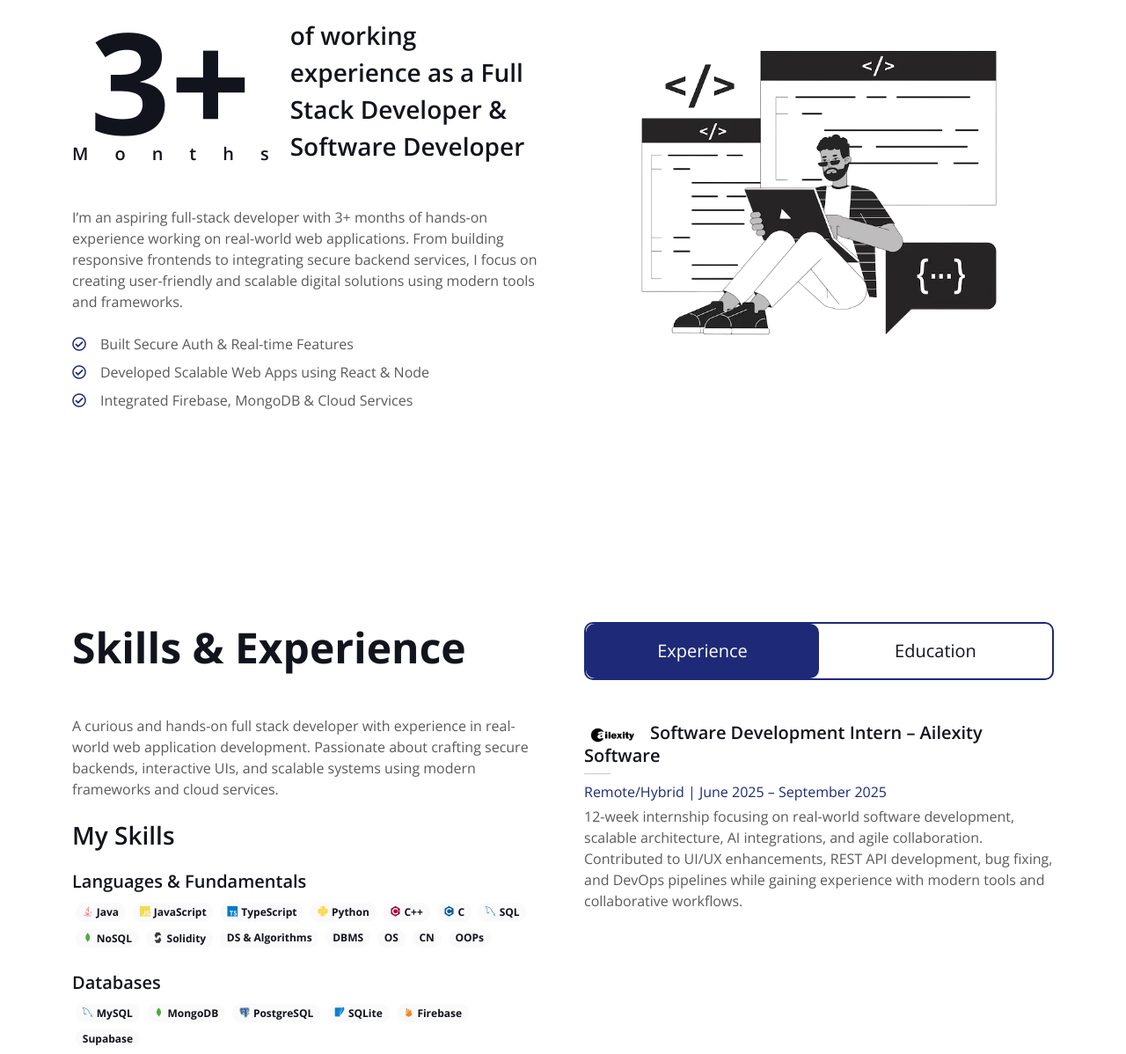
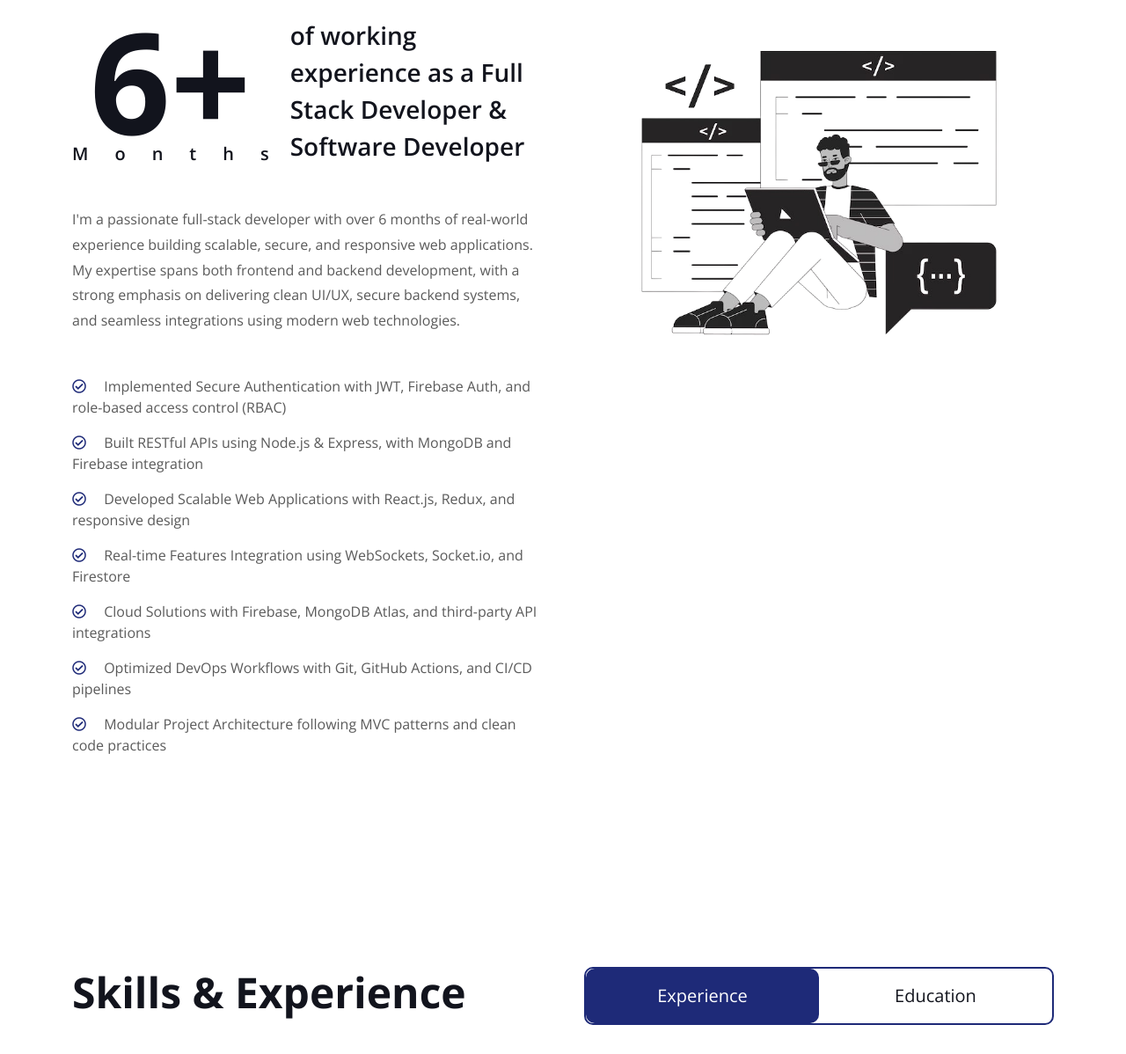
Before and after one commit to AnuragBodkhe/Personal-Portfolio, a plain HTML site: page index.html in a window 1280 px wide. Shown: the part 707-1905 px from the top of the page at 88% size. Drawn offline with nearby package versions, Linux system fonts and the light colour scheme; a script that the page names is missing.

Commit message:
update work exprience

```diff
--- a/index.html
+++ b/index.html
@@ -127,16 +127,46 @@
                 <div class="col-lg-6 wow fadeInUp" data-wow-delay="0.1s">
                     <div class="d-flex align-items-center mb-5">
                         <div class="years flex-shrink-0 text-center me-4">
-                            <h1 class="display-1 mb-0">3+</h1>
+                            <h1 class="display-1 mb-0">6+</h1>
                             <h5 class="mb-0">Months</h5>
                         </div>
                         <h3 class="lh-base mb-0">of working experience as a Full Stack Developer &amp; Software Developer</h3>
                     </div>
-                    <p class="mb-4">I’m an aspiring full-stack developer with 3+ months of hands-on experience working on real-world web applications. From building responsive frontends to integrating secure backend services, I focus on creating user-friendly and scalable digital solutions using modern tools and frameworks.</p>
+                    <p class="mb-5" style="line-height: 1.8;">
+                        I'm a passionate full-stack developer with over 6 months of real-world experience
+                        building scalable, secure, and responsive web applications. My expertise spans both
+                        frontend and backend development, with a strong emphasis on delivering clean UI/UX,
+                        secure backend systems, and seamless integrations using modern web technologies.
+                    </p>
                     <ul class="list-unstyled mb-5">
-                        <li class="mb-2"><i class="far fa-check-circle text-primary me-3"></i>Built Secure Auth &amp; Real-time Features</li>
-                        <li class="mb-2"><i class="far fa-check-circle text-primary me-3"></i>Developed Scalable Web Apps using React &amp; Node</li>
-                        <li class="mb-2"><i class="far fa-check-circle text-primary me-3"></i>Integrated Firebase, MongoDB &amp; Cloud Services</li>
+                        <li class="mb-3">
+                            <i class="far fa-check-circle text-primary me-3"></i>
+                            Implemented Secure Authentication with JWT, Firebase Auth, and role-based access control (RBAC)
+                        </li>
+                        <li class="mb-3">
+                            <i class="far fa-check-circle text-primary me-3"></i>
+                            Built RESTful APIs using Node.js & Express, with MongoDB and Firebase integration
+                        </li>
+                        <li class="mb-3">
+                            <i class="far fa-check-circle text-primary me-3"></i>
+                            Developed Scalable Web Applications with React.js, Redux, and responsive design
+                        </li>
+                        <li class="mb-3">
+                            <i class="far fa-check-circle text-primary me-3"></i>
+                            Real-time Features Integration using WebSockets, Socket.io, and Firestore
+                        </li>
+                        <li class="mb-3">
+                            <i class="far fa-check-circle text-primary me-3"></i>
+                            Cloud Solutions with Firebase, MongoDB Atlas, and third-party API integrations
+                        </li>
+                        <li class="mb-3">
+                            <i class="far fa-check-circle text-primary me-3"></i>
+                            Optimized DevOps Workflows with Git, GitHub Actions, and CI/CD pipelines
+                        </li>
+                        <li class="mb-3">
+                            <i class="far fa-check-circle text-primary me-3"></i>
+                            Modular Project Architecture following MVC patterns and clean code practices
+                        </li>
                     </ul>
                 </div>
                 <div class="col-lg-6 wow fadeInUp" data-wow-delay="0.5s">
@@ -299,10 +329,17 @@
                         <div id="tab-1" class="tab-pane fade show p-0 active">
                             <div class="row gy-5 gx-4">
                                 <div class="col-12">
-                                    <h5><img src="img/Ailexity logo.png" class="exp-logo me-2" alt="Ailexity Logo">Software Development Intern – Ailexity Software</h5>
+                                    <h5><img src="img/Ailexity logo.png" class="exp-logo me-2" alt="Ailexity Logo">Ailexity Software - Software Developer Intern</h5>
                                     <hr class="text-primary my-2">
-                                    <p class="text-primary mb-1">Remote/Hybrid | June 2025 – September 2025</p>
-                                    <p class="mb-0">12-week internship focusing on real-world software development, scalable architecture, AI integrations, and agile collaboration. Contributed to UI/UX enhancements, REST API development, bug fixing, and DevOps pipelines while gaining experience with modern tools and collaborative workflows.</p>
+                                    <p class="text-primary mb-1">Hybrid/Remote | June 2025 - July 2025</p>
+                                    <ul class="list-unstyled mb-0">
+                                        <li class="mb-2"><i class="far fa-check-circle text-primary me-2"></i>Designed and implemented a comprehensive restaurant billing platform with real-time tax computations (CGST/SGST), customer profiling, order history tracking, and multi-format export features (PDF, CSV, WhatsApp), reducing manual billing effort by 60% and improving operational efficiency.</li>
+                                        <li class="mb-2"><i class="far fa-check-circle text-primary me-2"></i>Integrated multiple payment modes (Cash, Card, UPI) and ensured persistent data handling via localStorage, enabling smooth and consistent user experience across sessions.</li>
+                                        <li class="mb-2"><i class="far fa-check-circle text-primary me-2"></i>Developed a responsive and dynamic web interface using HTML5, CSS3, and vanilla JavaScript with modular architecture, enabling advanced filtering, professional invoice generation (jsPDF), and export to Excel (xlsx).</li>
+                                        <li class="mb-2"><i class="far fa-check-circle text-primary me-2"></i>Enabled automated bill delivery via WhatsApp by integrating third-party messaging API, streamlining digital receipts and enhancing customer communication.</li>
+                                        <li class="mb-2"><i class="far fa-check-circle text-primary me-2"></i>Followed scalable architecture and clean code practices to ensure seamless integration into larger restaurant management systems.</li>
+                                    </ul>
+                                    <p class="mt-2 mb-0"><strong>Technologies Used:</strong> HTML5, CSS3, JavaScript (ES6+), jsPDF, xlsx, WhatsApp API, localStorage, Responsive Design, Modular JS, Agile-style development.</p>
                                 </div>
                             </div>
                         </div>
```
